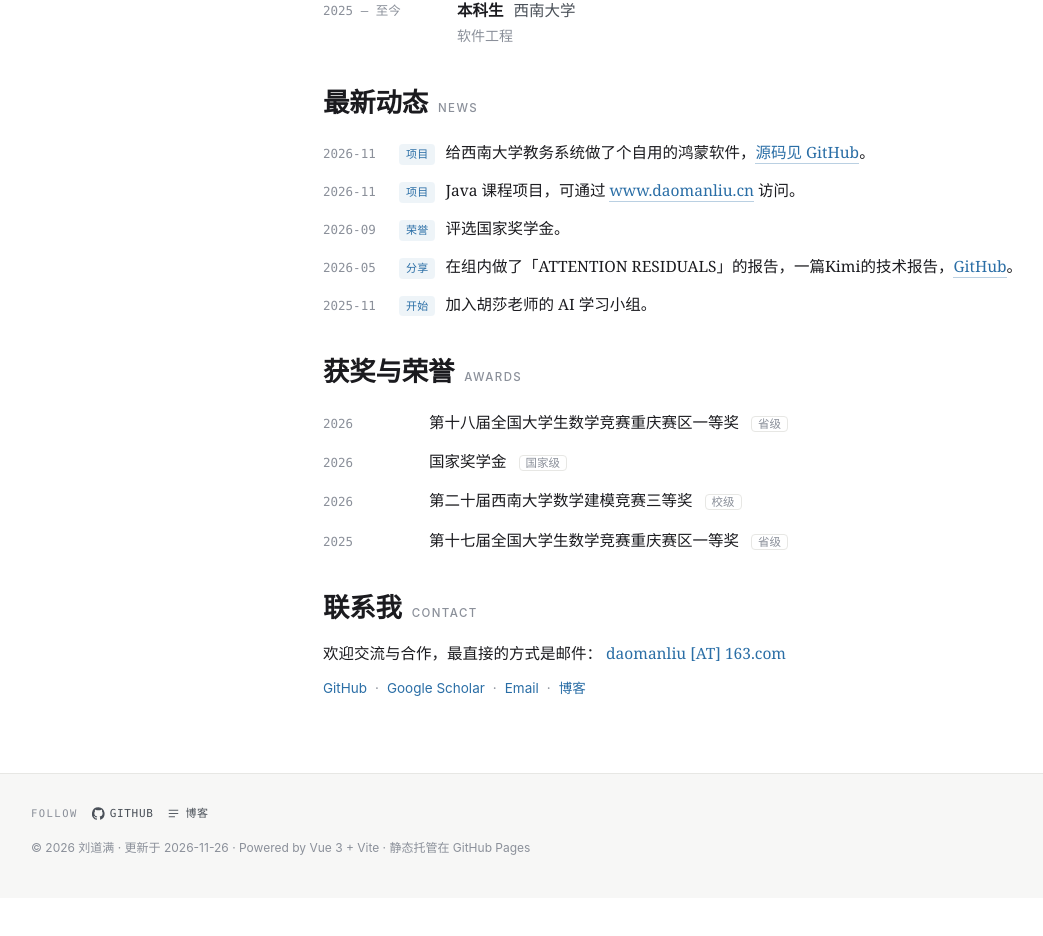
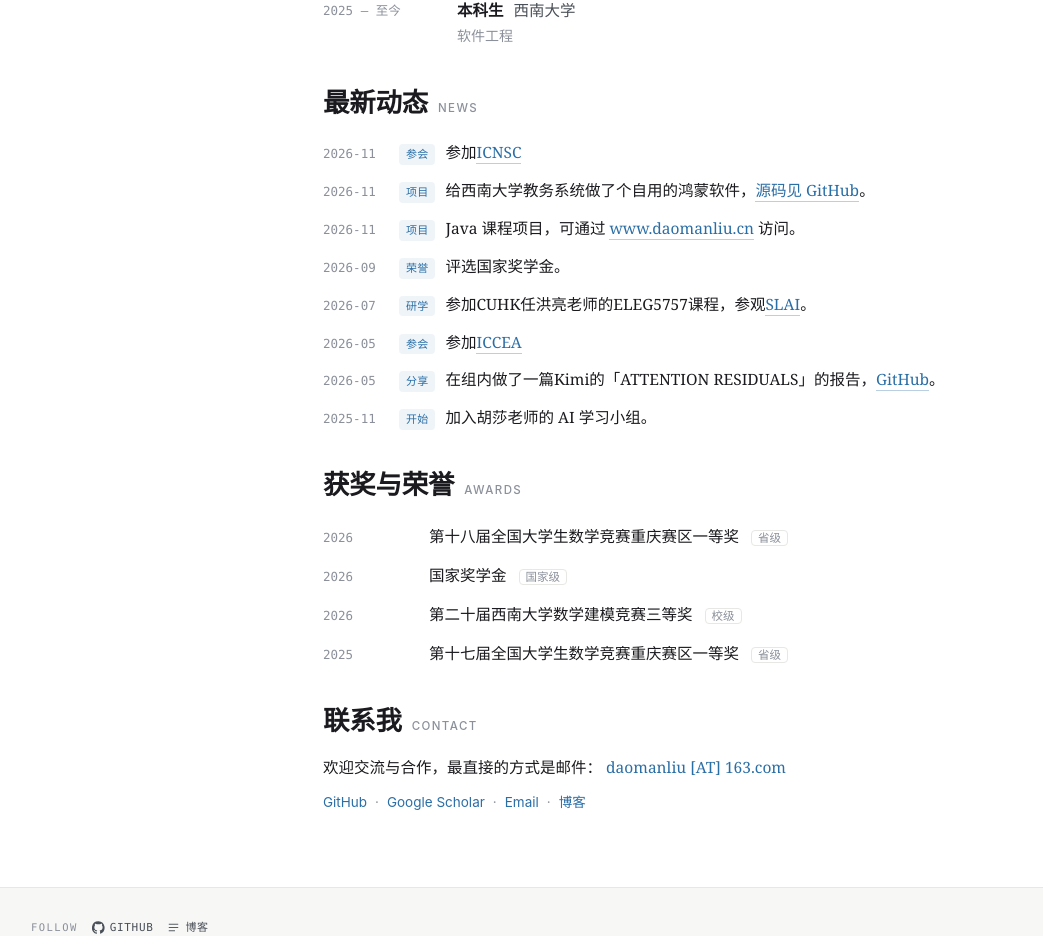
Before and after one commit to daomanliu/daomanliu.github.io, a Vue app in the folder resume/: page / in a window 1280 px wide. Shown: the part 1011-1947 px from the top of the page, without its empty margins (111-1154 px from the left). Before the commit the page ends 1909 px from the top, so only its background shows below. Built offline with nearby package versions, Linux system fonts and the light colour scheme.

Commit message:
修改profile.js

```diff
--- a/resume/src/data/profile.js
+++ b/resume/src/data/profile.js
@@ -69,6 +69,7 @@ export const profile = {
   //   [https://example.com]             ← 方括号里放网址，显示时会去掉 http(s)://
   //   https://example.com               ← 裸网址，也会自动变成链接
   news: [
+    { date: '2026-11', tag: '参会', text: '参加[ICNSC](https://cis.swu.edu.cn/ICNSC2026/)'},
     {
       date: '2026-11',
       tag: '项目',
@@ -80,7 +81,9 @@ export const profile = {
       text: 'Java 课程项目，可通过 [www.daomanliu.cn](https://www.daomanliu.cn) 访问。',
     },
     { date: '2026-09', tag: '荣誉', text: '评选国家奖学金。' },
-    { date: '2026-05', tag: '分享', text: '在组内做了「ATTENTION RESIDUALS」的报告，一篇Kimi的技术报告，[GitHub](https://github.com/MoonshotAI/Attention-Residuals)。' },
+    { date: '2026-07', tag: '研学', text: '参加CUHK任洪亮老师的ELEG5757课程，参观[SLAI](https://www.slai.edu.cn/)。' },
+    { date: '2026-05', tag: '参会', text: '参加[ICCEA](https://www.ic-cea.org/iccea2026)'},
+    { date: '2026-05', tag: '分享', text: '在组内做了一篇Kimi的「ATTENTION RESIDUALS」的报告，[GitHub](https://github.com/MoonshotAI/Attention-Residuals)。' },
     { date: '2025-11', tag: '开始', text: '加入胡莎老师的 AI 学习小组。' },
   ],
 
```
